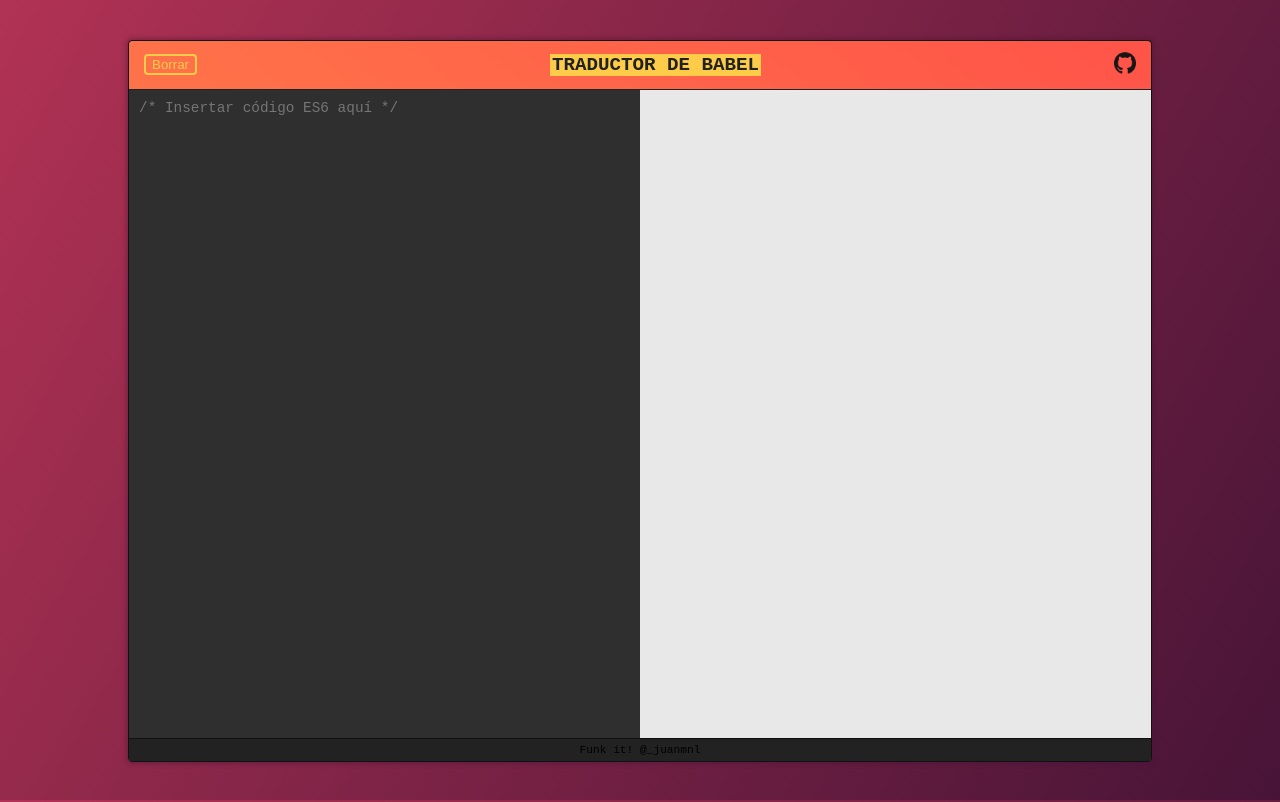
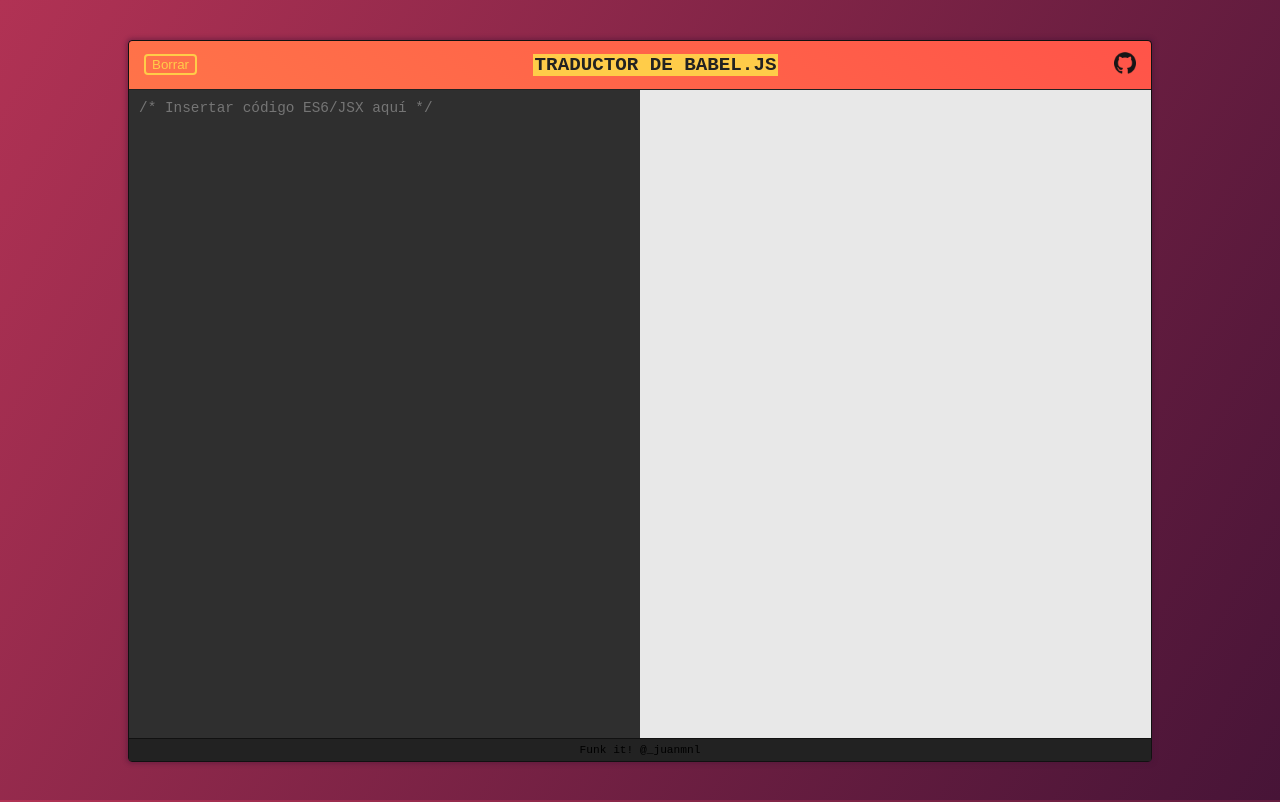
Before and after one commit to juanmnl/learnJSX, a React (Create React App) app: page / in a window 1280 px wide. Built offline with nearby package versions, Linux system fonts and the light colour scheme.

Commit message:
Add .js to header title and jsx to placeholder

```diff
--- a/src/components/App.js
+++ b/src/components/App.js
@@ -4,9 +4,9 @@
 import './../styles/App.css';
 
 var titles = [
-  {title: 'Traductor de Babel', placeholder: '/* Insertar código ES6 aquí */', clear: 'Borrar' },
-  {title: 'Tradutor do Babel', placeholder: '/* Insira código ES6 aqui */', clear: 'Apagar'},
-  {title: 'Babel Translator', placeholder: '/* Insert ES6 code here */', clear: 'Clear'}
+  {title: 'Traductor de Babel.js', placeholder: '/* Insertar código ES6/JSX aquí */', clear: 'Borrar' },
+  {title: 'Tradutor do Babel.js', placeholder: '/* Insira código ES6/JSX aqui */', clear: 'Apagar'},
+  {title: 'Babel.js Translator', placeholder: '/* Insert ES6/JSX code here */', clear: 'Clear'}
 ];
 
 class App extends Component {
```
